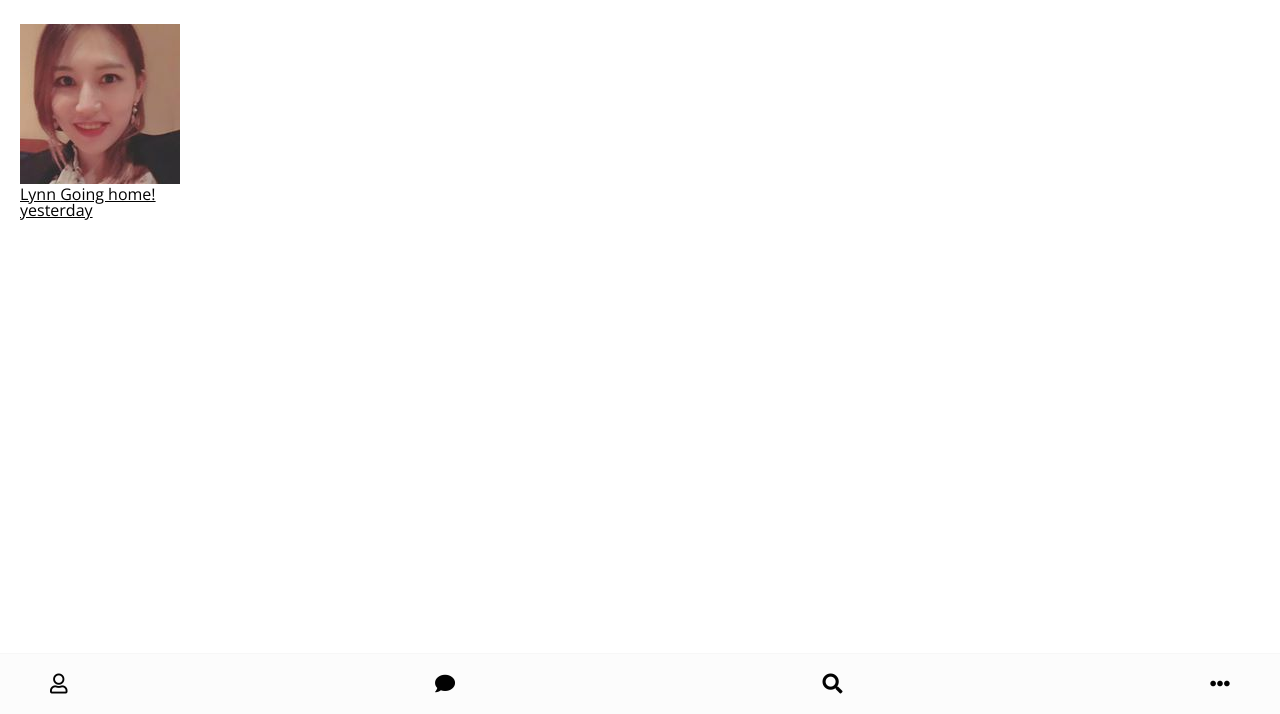
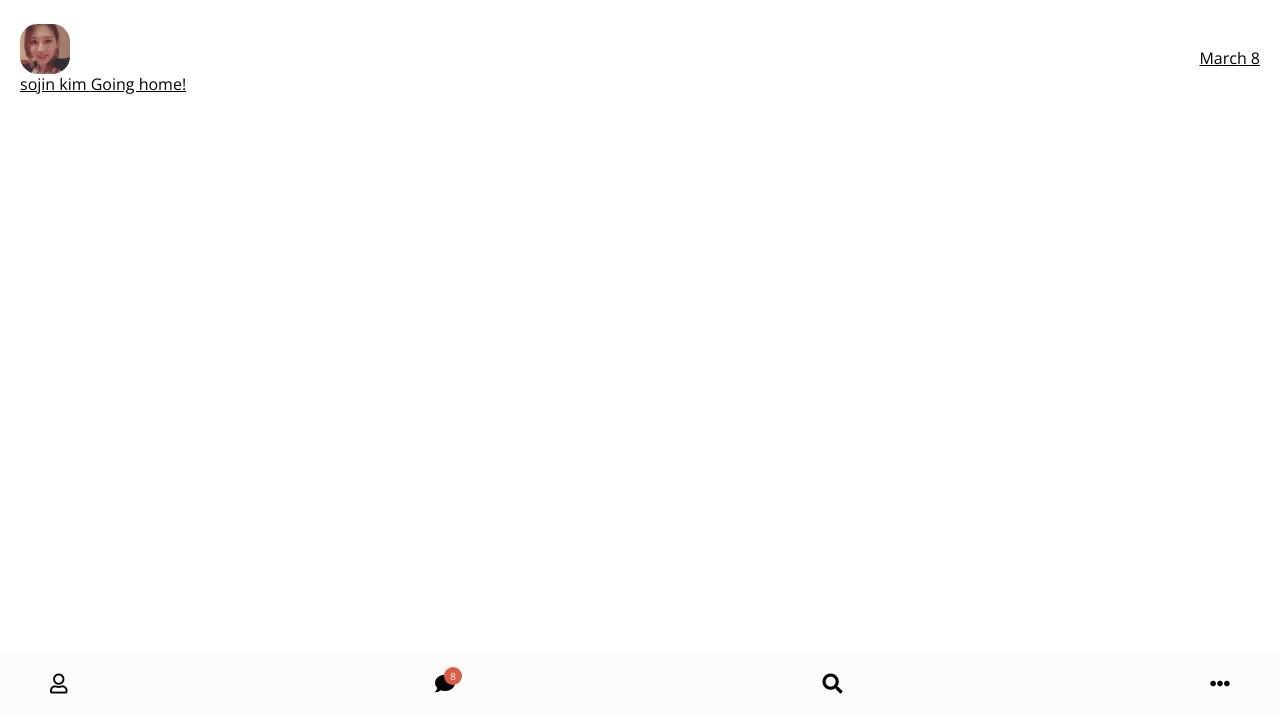
Before and after one commit to sojin13/kokoa-talk, a plain HTML site: page index.html in a window 1280 px wide. Shown: the part 86-800 px from the top of the page. Drawn offline with nearby package versions, Linux system fonts and the light colour scheme.

Commit message:
7.20 kokoatalk study

```diff
--- /dev/null
+++ b/css/friend.css
@@ -0,0 +1,14 @@
+.friend {
+  display: flex;
+  justify-content: space-between;
+  align-items: center;
+}
+
+.friend .friend__avatar {
+  width: 50px;
+  border-radius: 35%;
+}
+
+.friend__avatar.g-avatar {
+  /* width: 70px; */
+}
--- a/css/nav-bar.css
+++ b/css/nav-bar.css
@@ -16,3 +16,22 @@
 .nav i {
   font-size: 20px;
 }
+
+.nav .nav__list-link {
+  position: relative;
+}
+
+.nav .nav__badge {
+  position: absolute;
+  top: -7px;
+  right: -7px;
+  font-size: 10px;
+  color: white;
+  background-color: #dc5d46;
+  width: 18px;
+  height: 18px;
+  display: flex;
+  justify-content: center;
+  align-items: center;
+  border-radius: 50%;
+}
--- a/css/styles.css
+++ b/css/styles.css
@@ -3,6 +3,7 @@
 @import "status-bar.css";
 @import "header.css";
 @import "nav-bar.css";
+@import "friend.css";
 
 * {
   box-sizing: border-box;
--- a/index.html
+++ b/index.html
@@ -44,21 +44,23 @@
       <ul class="chats__list">
         <li class="chats__chat chat">
           <a href="chat.html">
-            <div class="chat__column">
-              <img
-                class="chat__avatar g-avatar"
-                src="images/sojin3.jpg"
-                alt="avatar"
-              />
-              <div class="chat__content">
-                <span class="span chat__username">
-                  Lynn
+            <div class="chats__chat friend friend--lg">
+              <div class="friend__column">
+                <img src="images/sojin3.jpg" class="g-avatar friend__avatar" />
+                <div class="friend__content">
+                  <span class="friend__name">
+                    sojin kim
+                  </span>
+                  <span class="friend__bottom-text">
+                    Going home!
+                  </span>
+                </div>
+              </div>
+              <div class="friend__column">
+                <span class="chat__timestamp">
+                  March 8
                 </span>
-                <span class="chat__preview">Going home!</span>
               </div>
-            </div>
-            <div class="chat__column">
-              <span class="chat__timestamp">yesterday</span>
             </div>
           </a>
         </li>
@@ -73,6 +75,7 @@
         </li>
         <li class="nav__list-item">
           <a href="index.html" class="nav__list-link">
+            <div class="nav__badge">8</div>
             <i class="fas fa-comment"></i>
           </a>
         </li>
```
